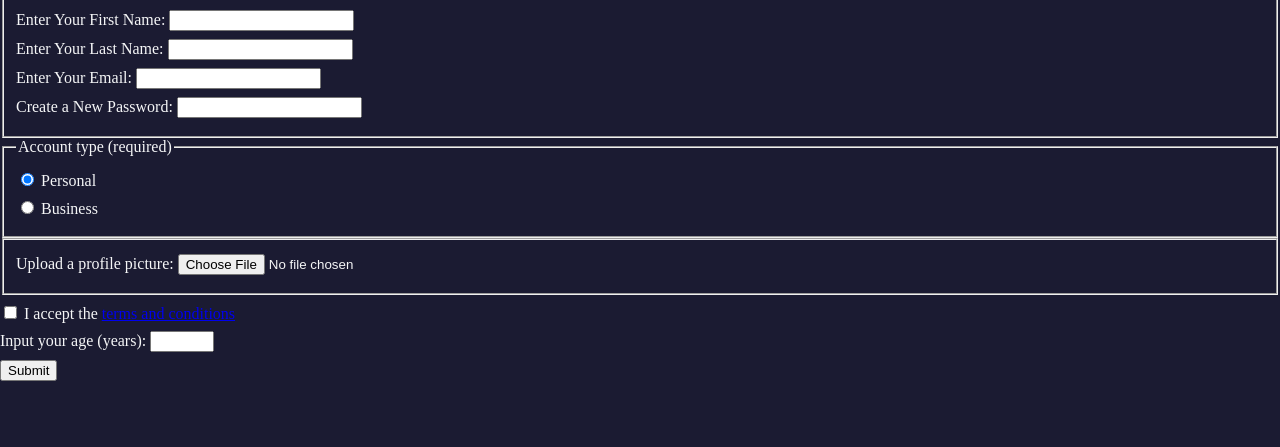
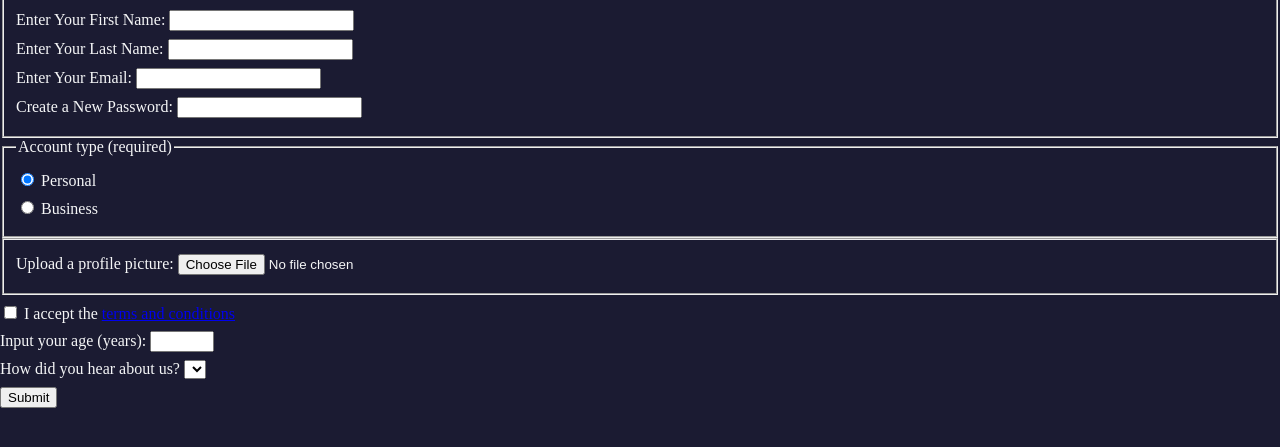
Before and after one commit to ibukunakinbami/registration-form-fcc, a plain HTML site: page index.html in a window 1280 px wide. Shown: the part 101-548 px from the top of the page. Drawn offline with Linux system fonts and the light colour scheme.

Commit message:
add dropdown option

```diff
--- a/index.html
+++ b/index.html
@@ -38,6 +38,16 @@
               Input your age (years):
               <input type="number" min="13" max="120">
             </label>
+            <label>
+              How did you hear about us?
+              <select>
+                <option></option>
+                <option></option>
+                <option></option>
+                <option></option>
+                <option></option>
+              </select>
+            </label>
           <input type="submit" value="Submit" />
         </form>
     </body>
```
